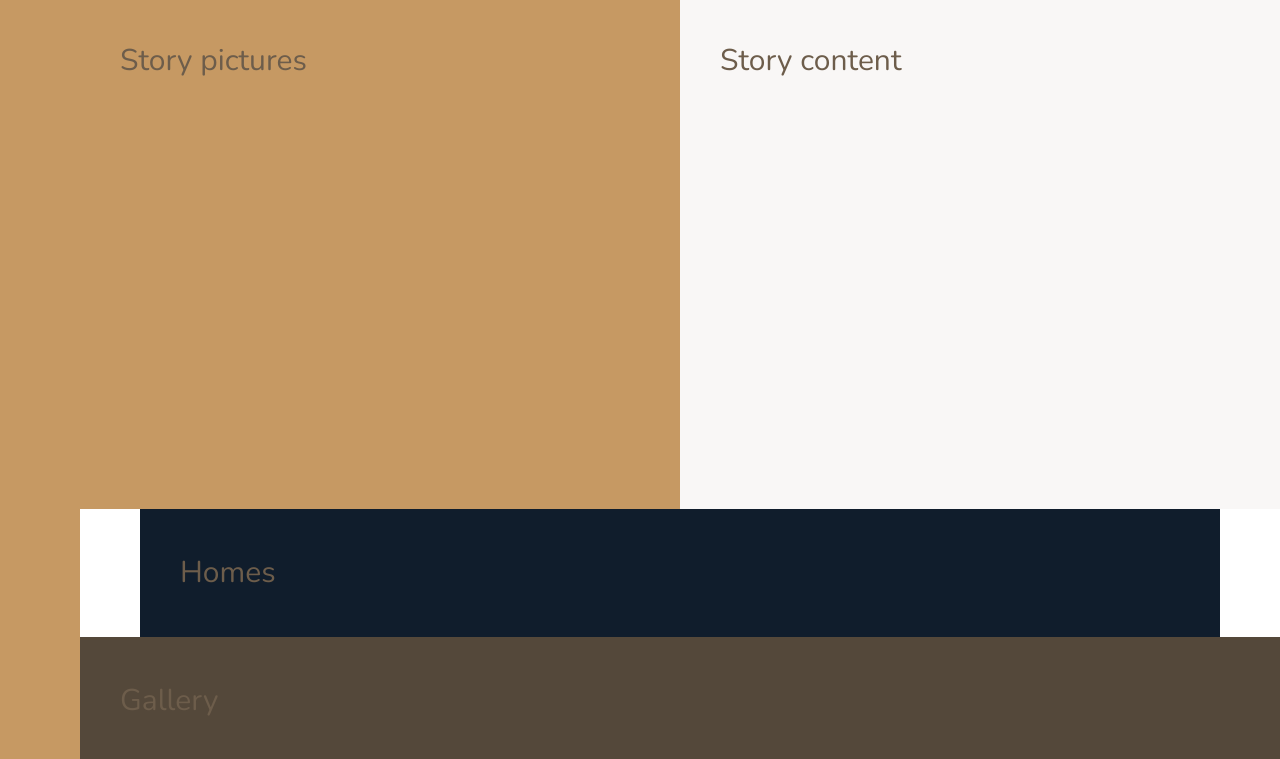
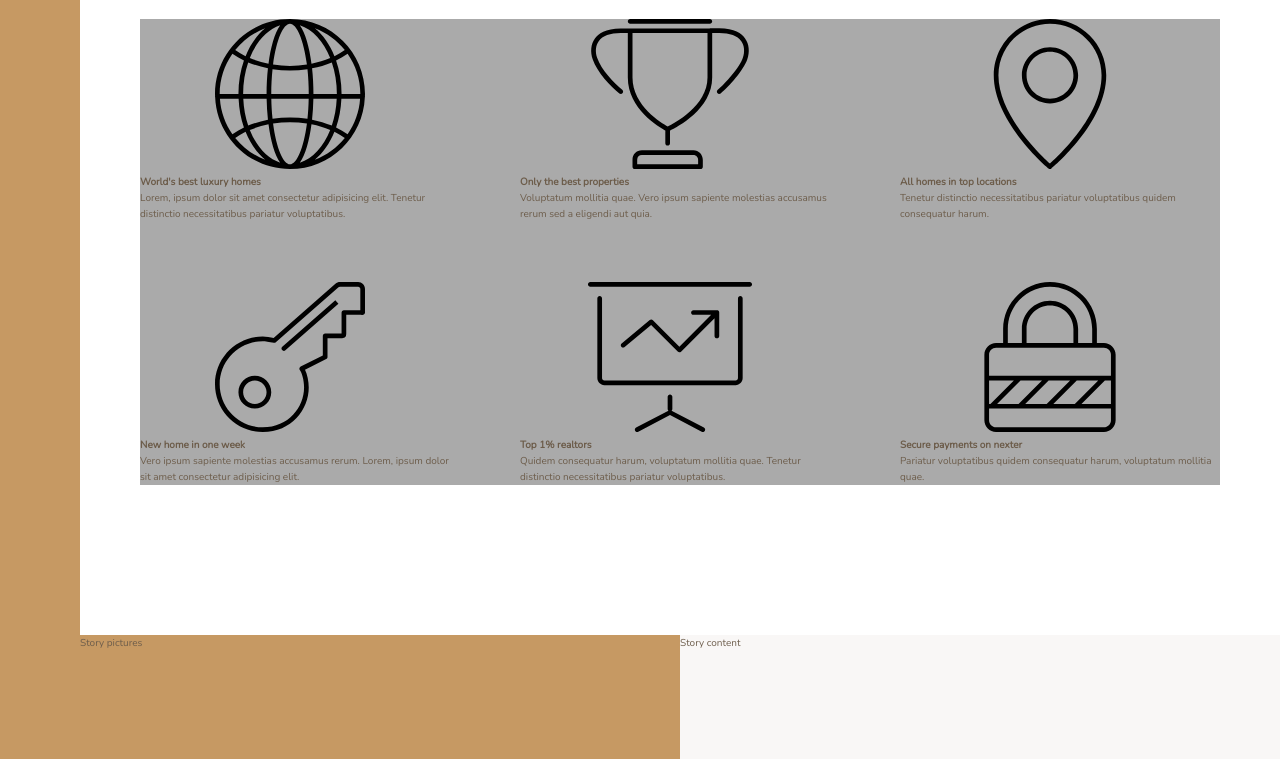
Before and after one commit to Bhekisile/Nexter, a website: page index.html in a window 1280 px wide. Shown: the part 771-1530 px from the top of the page. Drawn offline with nearby package versions, Linux system fonts and the light colour scheme.

Commit message:
Add text and icons to features section

```diff
--- a/index.html
+++ b/index.html
@@ -25,7 +25,54 @@
         </div>
 
         <div class="features">
-            Features
+            <div class="feature">
+                <svg class="feature__icon">
+                    <use xlink:href="img/sprite.svg#icon-global"></use>
+                </svg>
+                <h4 class="heading-4">World's best luxury homes</h4>
+                <p class="feature__text">Lorem, ipsum dolor sit amet consectetur adipisicing elit. Tenetur distinctio necessitatibus pariatur voluptatibus.</p>
+            </div>
+
+            <div class="feature">
+                <svg class="feature__icon">
+                    <use xlink:href="img/sprite.svg#icon-trophy"></use>
+                </svg>
+                <h4 class="heading-4">Only the best properties</h4>
+                <p class="feature__text">Voluptatum mollitia quae. Vero ipsum sapiente molestias accusamus rerum sed a eligendi aut quia.</p>
+            </div>
+
+            <div class="feature">
+                <svg class="feature__icon">
+                    <use xlink:href="img/sprite.svg#icon-map-pin"></use>
+                </svg>
+                <h4 class="heading-4">All homes in top locations</h4>
+                <p class="feature__text">Tenetur distinctio necessitatibus pariatur voluptatibus quidem consequatur harum.</p>
+            </div>
+
+            <div class="feature">
+                <svg class="feature__icon">
+                    <use xlink:href="img/sprite.svg#icon-key"></use>
+                </svg>
+                <h4 class="heading-4">New home in one week</h4>
+                <p class="feature__text">Vero ipsum sapiente molestias accusamus rerum. Lorem, ipsum dolor sit amet consectetur adipisicing elit.</p>
+            </div>
+
+            <div class="feature">
+                <svg class="feature__icon">
+                    <use xlink:href="img/sprite.svg#icon-presentation"></use>
+                </svg>
+                <h4 class="heading-4">Top 1% realtors</h4>
+                <p class="feature__text">Quidem consequatur harum, voluptatum mollitia quae. Tenetur distinctio necessitatibus pariatur voluptatibus.</p>
+            </div>
+
+            <div class="feature">
+                <svg class="feature__icon">
+                    <use xlink:href="img/sprite.svg#icon-lock"></use>
+                </svg>
+                <h4 class="heading-4">Secure payments on nexter</h4>
+                <p class="feature__text">Pariatur voluptatibus quidem consequatur harum, voluptatum mollitia quae.</p>
+            </div>
+
         </div>
 
         <div class="story__pictures">
--- a/sass/_base.scss
+++ b/sass/_base.scss
@@ -38,9 +38,4 @@ body {
     display: grid;
     grid-template-rows: 80vh min-content 40vw repeat(3, min-content);
     grid-template-columns: [sidebar-start] 8rem [sidebar-end full-start] minmax(6rem, 1fr) [center-start] repeat(8, [col-start] minmax(min-content, 14rem) [col-end]) [center-end] minmax(6rem, 1fr) [full-end];
-
-    & > * {
-        padding: 40px;
-        font-size: 3rem;
-    }
 }
--- a/sass/_features.scss
+++ b/sass/_features.scss
@@ -1,4 +1,10 @@
 .features {
   background-color: $color-grey-light-2;
   grid-column: center-start / center-end;
+
+  margin: 15rem 0;
+
+  display: grid;
+  grid-template-columns: repeat(3, 1fr);
+  grid-gap: 6rem;
 }
```
Also changed, not shown: css/style.css.
